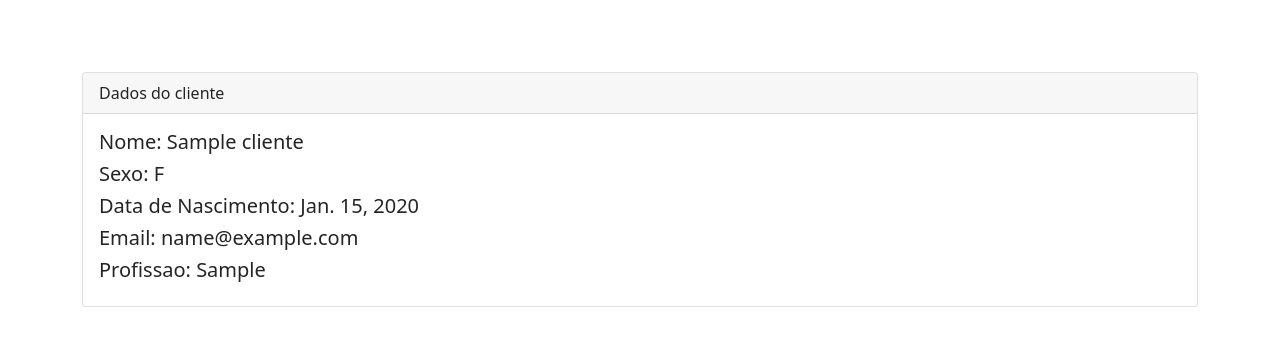
After one commit to Ig0or/django_treinaweb, a Django app: page /clientes/listar/1 in a window 1280 px wide. The commit adds this page. Shown: the top 346 px of the page. Run offline with Django 3.2, Linux system fonts and the light colour scheme; tables that the repository leaves empty hold one stand-in row (values such as "Sample post").

Commit message:
criado template listagem de clientes

```diff
--- /dev/null
+++ b/tw_clientes/clientes/static/clientes/css/style.css
@@ -0,0 +1,3 @@
+body{
+    padding-top: 4.5rem;
+}
--- a/tw_clientes/clientes/templates/clientes/base.html
+++ b/tw_clientes/clientes/templates/clientes/base.html
@@ -1,3 +1,4 @@
+{% load static%}
 <!doctype html>
 <html lang="en">
 <head>
@@ -10,6 +11,7 @@
         {% endblock titulo %}
     </title>
     <link rel="stylesheet" href="https://cdn.jsdelivr.net/npm/bootstrap@5.1.3/dist/css/bootstrap.min.css">
+    <link rel="stylesheet" href="{% static 'clientes/css/style.css' %}">
 
 </head>
 <body>
--- /dev/null
+++ b/tw_clientes/clientes/templates/clientes/lista_cliente.html
@@ -0,0 +1,20 @@
+{% extends 'clientes/base.html' %}
+
+{% block titulo %}
+    Listagem de cliente
+{% endblock %}
+
+{% block conteudo %}
+    <div class="card">
+        <div class="card-header">
+            Dados do cliente
+        </div>
+        <div class="card-body">
+            <h5 class="card-title">Nome: {{ cliente.nome }}</h5>
+            <h5 class="card-title">Sexo: {{ cliente.sexo }}</h5>
+            <h5 class="card-title">Data de Nascimento: {{ cliente.data_nascimento }}</h5>
+            <h5 class="card-title">Email: {{ cliente.email }}</h5>
+            <h5 class="card-title">Profissao: {{ cliente.profissao }}</h5>
+        </div>
+    </div>
+{% endblock %}
--- a/tw_clientes/clientes/templates/clientes/lista_clientes.html
+++ b/tw_clientes/clientes/templates/clientes/lista_clientes.html
@@ -16,8 +16,8 @@
     <tbody>
     {% for i in clientes %}
     <tr>
-        <td>{{ i.nome }}</td>
-        <td>{{ i.data_nascimento }}</td>
+        <td><a href="{% url 'listar_cliente_id' i.id %}">{{ i.nome }}</a></td>
+        <td>{{ i.data_nascimento | date:"d M Y" }}</td>
         <td>{{ i.sexo }}</td>
     </tr>
     {% endfor %}
--- a/tw_clientes/clientes/urls.py
+++ b/tw_clientes/clientes/urls.py
@@ -3,5 +3,6 @@ from .views import *
 
 urlpatterns = [
     path('listar', listar_clientes, name='listar_clientes'),
-    path('cadastrar', inserir_cliente, name='cadastrar_cliente')
+    path('cadastrar', inserir_cliente, name='cadastrar_cliente'),
+    path('listar/<int:id>', listar_cliente_id, name='listar_cliente_id')
 ]
--- a/tw_clientes/clientes/views.py
+++ b/tw_clientes/clientes/views.py
@@ -1,3 +1,4 @@
+from django.http import HttpResponse
 from django.shortcuts import render, redirect
 from .models import Cliente
 from .forms import ClienteForm
@@ -18,3 +19,8 @@ def inserir_cliente(request):
     else:
         form = ClienteForm()
     return render(request, 'clientes/form_cliente.html', {'form': form})
+
+
+def listar_cliente_id(request, id):
+    cliente = Cliente.objects.get(id=id)
+    return render(request, 'clientes/lista_cliente.html', {'cliente': cliente})
--- a/tw_clientes/tw_clientes/settings.py
+++ b/tw_clientes/tw_clientes/settings.py
@@ -108,7 +108,7 @@ AUTH_PASSWORD_VALIDATORS = [
 # Internationalization
 # https://docs.djangoproject.com/en/3.2/topics/i18n/
 
-LANGUAGE_CODE = 'en-us'
+LANGUAGE_CODE = 'pt-br'
 
 TIME_ZONE = 'UTC'
 
```
Also changed, not shown: tw_clientes/clientes/templates/clientes/form_cliente.html (+6 -5 lines), tw_clientes/clientes/templatetags/meus_filtros.py (added, +8 -0 lines), tw_clientes/clientes/models.py (line endings or trailing spaces).
